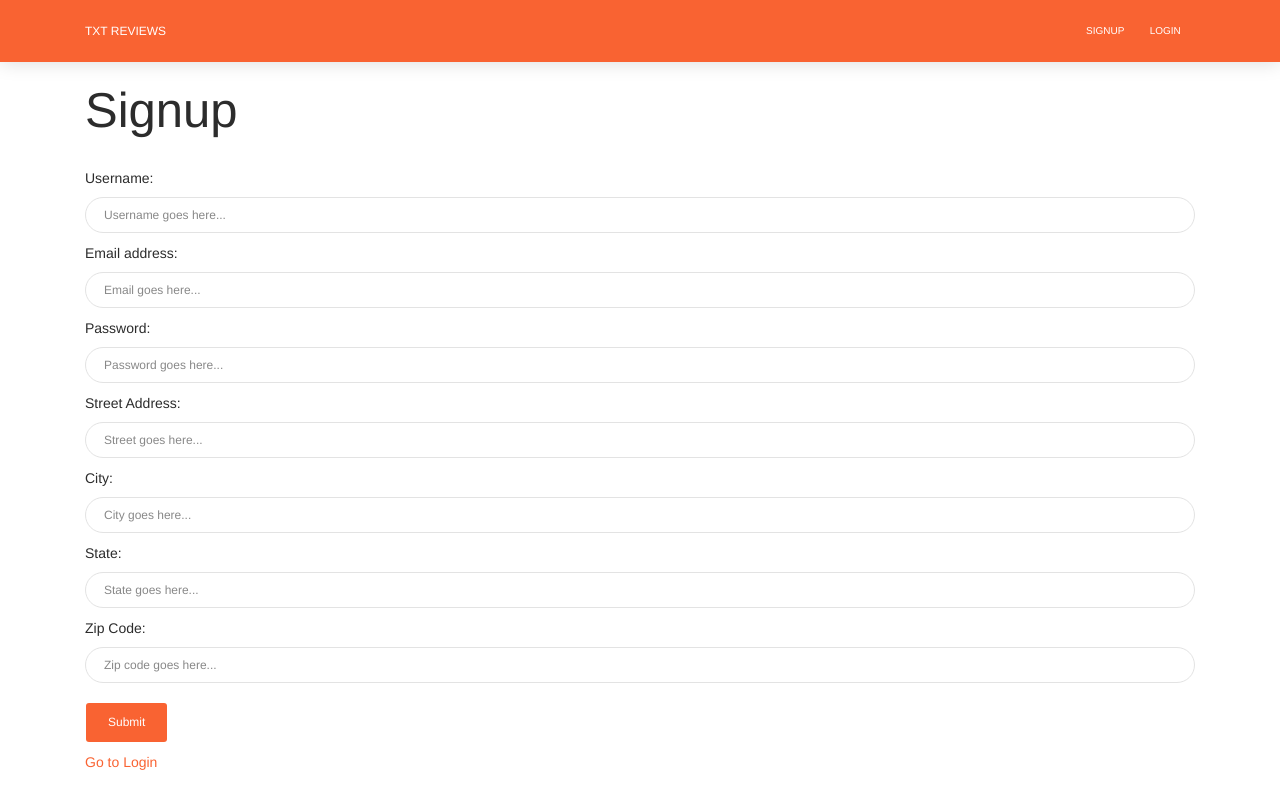
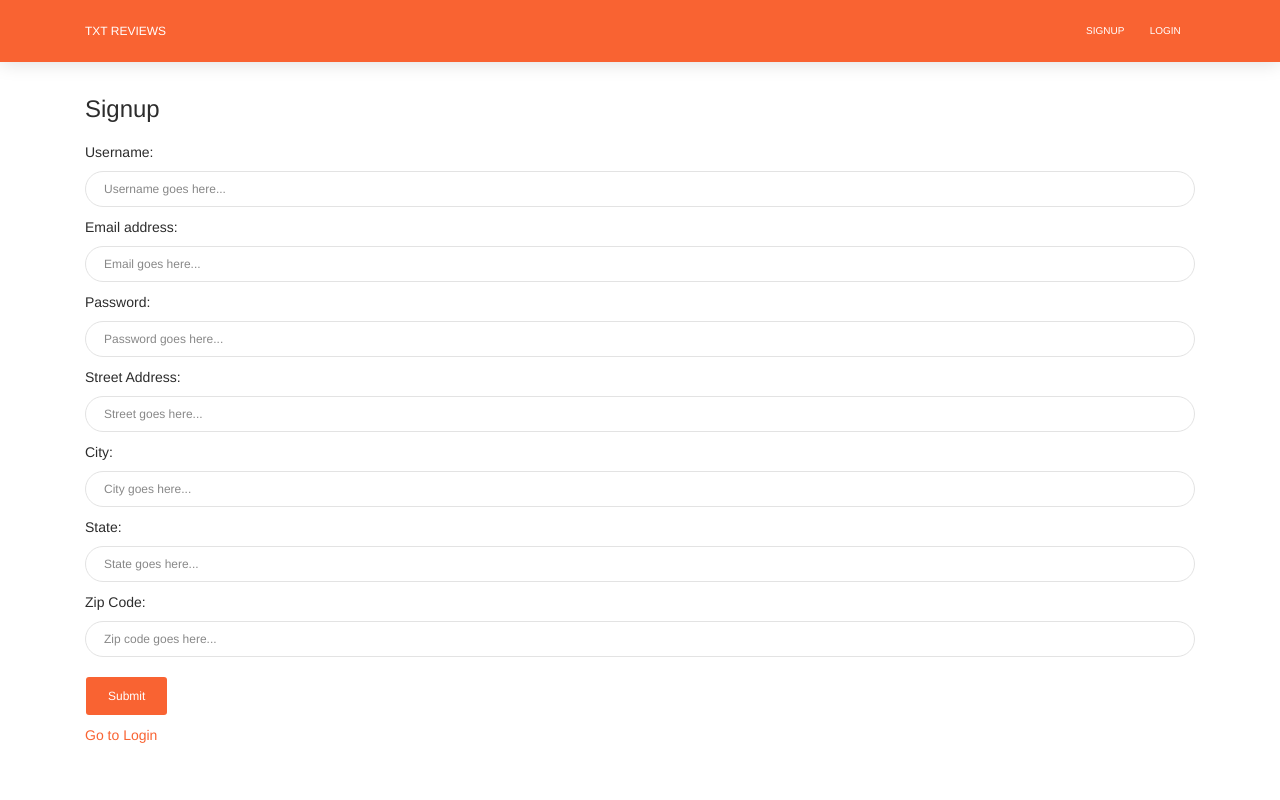
Before and after one commit to brianturk/textreview, a React (Create React App) app in the folder client/: page /signup in a window 1280 px wide. Built offline with nearby package versions, Linux system fonts and the light colour scheme; what moment-range would draw is missing.

Commit message:
h1 to h4 on two pages

```diff
--- a/client/src/pages/Login.js
+++ b/client/src/pages/Login.js
@@ -41,7 +41,7 @@ class Login extends Component {
       <div>
         <Navbar />
         <div className="container">
-          <h1>Login</h1>
+          <h4>Login</h4>
           <form onSubmit={this.handleFormSubmit}>
             <div className="form-group">
               <label htmlFor="email">Email address:</label>
--- a/client/src/pages/Signup.js
+++ b/client/src/pages/Signup.js
@@ -51,7 +51,7 @@ class Signup extends Component {
       <div>
         <Navbar />
         <div className="container">
-          <h1>Signup</h1>
+          <h4>Signup</h4>
           <form onSubmit={this.handleFormSubmit}>
             <div className="form-group">
               <label htmlFor="username">Username:</label>
```
